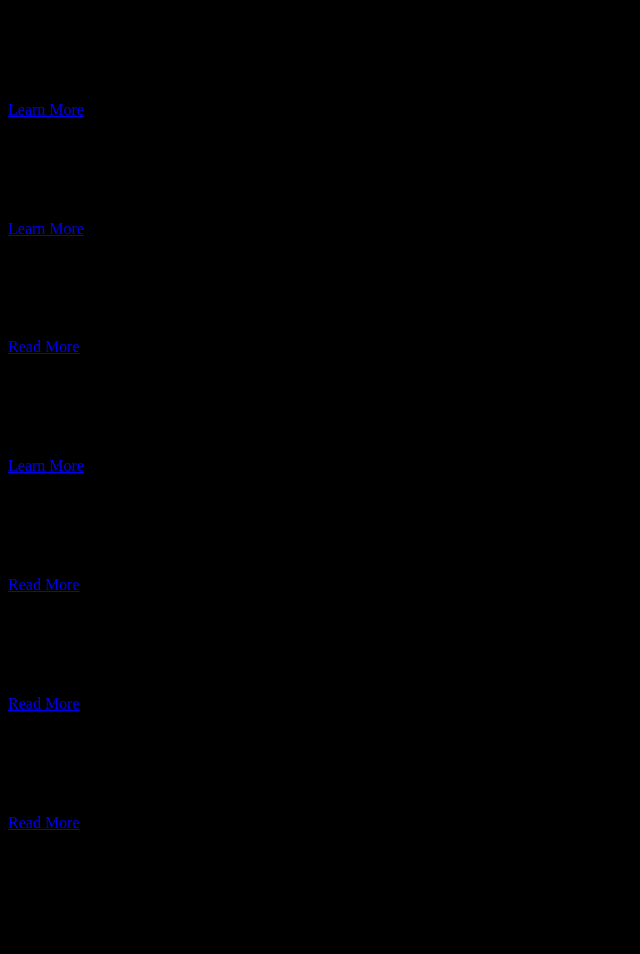
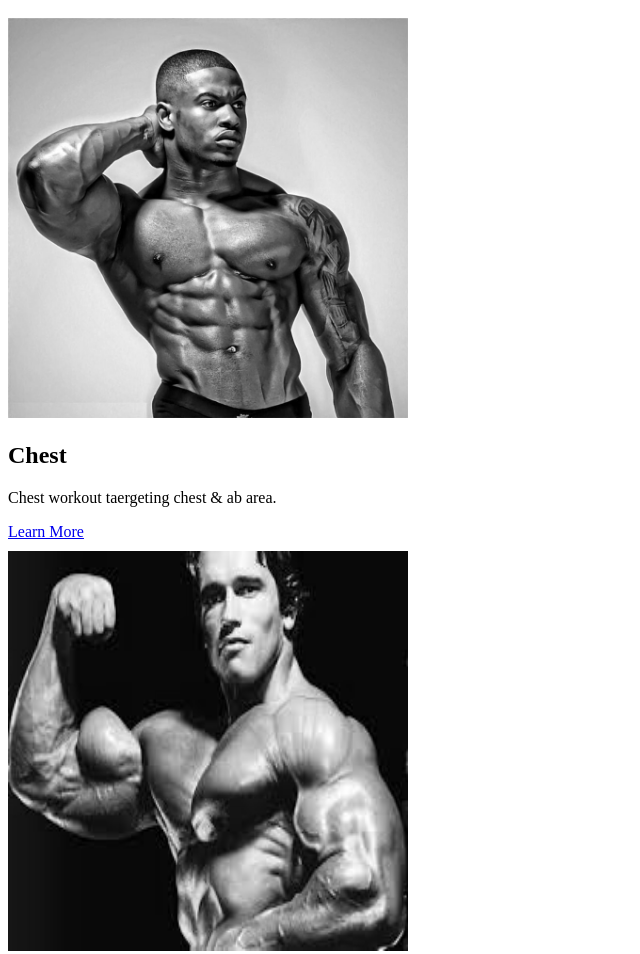
Before and after one commit to Nola360/git-course1, a plain HTML site: page index.html in a window 1280 px wide. Shown: the top 954 px of the page, without its empty margins (0-640 px from the left). Before the commit the page ends 840 px from the top, so only its background shows below. Drawn offline with Linux system fonts and the light colour scheme; files that its build step writes are made by us from their sources.

Commit message:
added images folder with images, added css props to img tag.

```diff
--- a/css/style.css
+++ b/css/style.css
@@ -1,3 +1,10 @@
 body {
-  background-color: black;
+  background-color: #fff;
 }
+
+img {
+  margin-top: 10px;
+  width: 400px;
+  height: 400px;
+  filter: grayscale(100%);
+}
--- a/index.html
+++ b/index.html
@@ -5,11 +5,12 @@
   <meta name="viewport" content="width=device-width, initial-scale=1.0">
   <meta http-equiv="X-UA-Compatible" content="ie=edge">
   <title>Fitness Exercise 1</title>
-  <link rel="stylesheet" href="style.css">
+  <link rel="stylesheet" href="css/style.css">
 </head>
 <body>
   <section>
     <header>
+      <img src="images/abs.jpg" alt="">
       <h1>Chest</h1>
       <p>Chest workout taergeting chest & ab area.</p>
       <a href="#">Learn More</a>
@@ -17,13 +18,7 @@
   </section>
   <section>
     <header>
-      <h1>Shoulders</h1>
-      <p>Shoulder workout targeting neck & shoulder area.</p>
-      <a href="#">Learn More</a>
-    </header>
-  </section>
-  <section>
-    <header>
+      <img src="images/arms.jpeg" alt="">
       <h1>Arms</h1>
       <p>Arm workouts to develop both left & right arm muscles.</p>
       <a href="#">Read More</a>
@@ -31,6 +26,7 @@
   </section>
   <section>
     <header>
+       <img src="images/back.jpg" alt="">
       <h1>Back</h1>
       <p>Back workout targeting upper back area.</p>
       <a href="#">Learn More</a>
@@ -38,6 +34,7 @@
   </section>
   <section>
     <header>
+       <img src="images/legs.jpg" alt="">
       <h1>Legs</h1>
       <p>Leg works targeting upper left & right leg muscles.</p>
       <a href="#">Read More</a>
@@ -45,13 +42,7 @@
   </section>
   <section>
     <header>
-      <h1>Calf</h1>
-      <p>Calf workout targeting calf muscles.</p>
-      <a href="#">Read More</a>
-    </header>
-  </section>
-  <section>
-    <header>
+       <img src="images/cardio.jpg" alt="">
       <h1>Cardio</h1>
       <p>Cardiovascular workout to develop stamina and endurance.</p>
       <a href="#">Read More</a>
```
Also changed, not shown: images/abs.jpg (added), images/arms.jpeg (added), images/back.jpg (added), images/cardio.jpeg (added), images/cardio.jpg (added), images/chest.jpg (added), images/chest.webp (added), images/legs.jpg (added), images/shoulders.jpeg (added).
